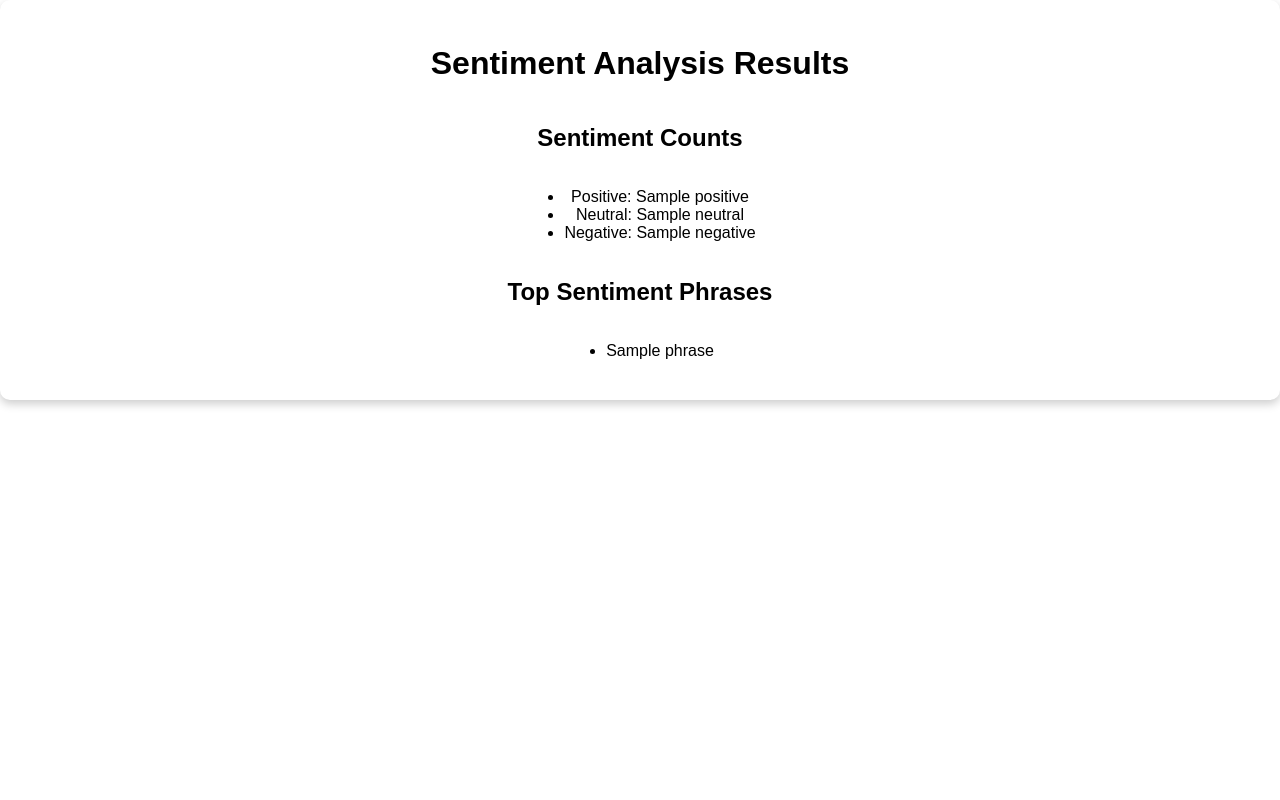
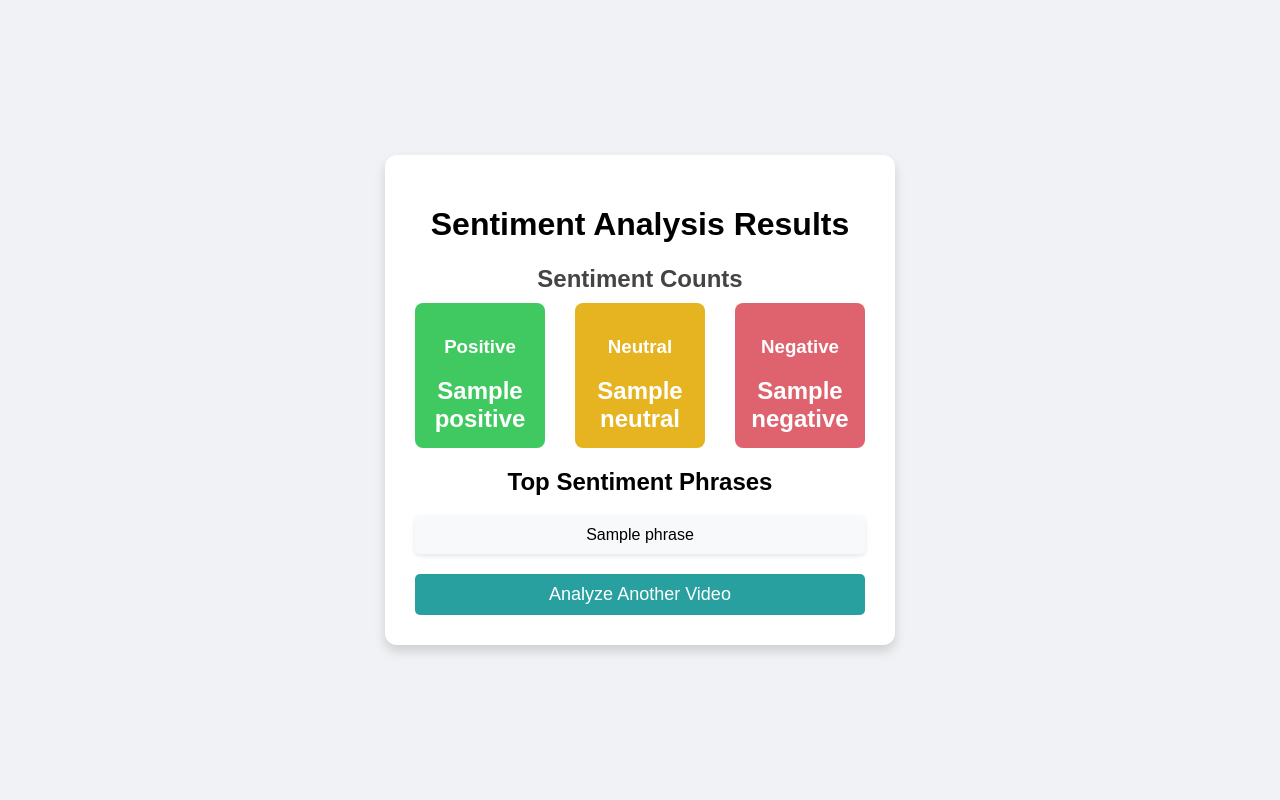
Before and after one commit to rupeshbug/youtube-sentiment-analysis, a Flask app: template templates/results.html in a window 1280 px wide. Run offline with Flask 3, Linux system fonts and the light colour scheme; the template is opened without the code that fills it: most values are stand-ins (such as "Sample title", 1, 10 or a date in 2020).

Commit message:
ui design completed

```diff
--- a/static/styles.css
+++ b/static/styles.css
@@ -1,16 +1,18 @@
+/* General Styles */
 body {
   font-family: Arial, sans-serif;
   margin: 0;
   padding: 0;
-  max-height: 100vh;
+  background-color: #f0f2f5;
 }
 
+/********* Home Page Styling *********/
+
 .home-container {
-  margin-top: 4rem;
   display: flex;
   justify-content: center;
   align-items: center;
-  min-height: 300px;
+  height: 100vh;
 }
 
 .card {
@@ -22,42 +24,105 @@ body {
   width: 350px;
 }
 
-.card > h1 {
-  color: #333;
-}
-
 input {
-  width: 100%;
+  width: 90%;
   padding: 10px;
   margin: 15px 0;
-  border: 1px solid #ccc;
   border-radius: 5px;
+  border: 1px solid #333;
 }
 
 button {
-  background-color: oklch(0.789 0.154 211.53);
+  background-color: #29a0a0;
   color: white;
   border: none;
-  padding: 10px;
+  padding: 12px;
   border-radius: 5px;
   cursor: pointer;
   width: 100%;
   font-size: 18px;
 }
 
-.home-form > label {
+/********* Results Page Styling *********/
+
+.results-wrapper {
+  display: flex;
+  justify-content: center;
+  align-items: center;
+  height: 100vh;
+}
+
+.results-card {
+  background: white;
+  padding: 30px;
+  border-radius: 12px;
+  box-shadow: 0px 6px 12px rgba(0, 0, 0, 0.15);
+  text-align: center;
+  width: 450px;
+}
+
+.sentiment-section h2 {
+  margin-bottom: 10px;
+  color: #444;
+}
+
+.sentiment-grid {
+  display: flex;
+  justify-content: space-between;
+}
+
+.sentiment-box {
+  padding: 15px;
+  border-radius: 8px;
+  width: 100px;
+  font-size: 16px;
+  font-weight: bold;
+  color: white;
+}
+
+.positive {
+  background-color: #40c960;
+}
+
+.neutral {
+  background-color: #e6b421;
+}
+
+.negative {
+  background-color: #df636f;
+}
+
+.sentiment-box p {
+  font-size: 24px;
+  margin: 5px 0 0;
+}
+
+/* Styling the phrases list */
+.phrases-section h2 {
+  margin-top: 20px;
+}
+
+.phrases-list {
+  list-style: none;
+  padding: 0;
+}
+
+.phrases-list li {
+  background: #f8f9fa;
+  padding: 10px;
+  margin: 5px 0;
+  border-radius: 5px;
+  box-shadow: 0px 2px 5px rgba(0, 0, 0, 0.1);
+}
+
+/* Home Button */
+.home-link {
+  display: block;
+  margin-top: 20px;
+  padding: 10px;
+  background-color: #29a0a0;
+  color: white;
+  text-decoration: none;
+  border-radius: 5px;
   font-size: 18px;
 }
-
-/******* Results Page ********/
-
-.results-container {
-  padding: 24px;
-  display: flex;
-  flex-direction: column;
-  justify-content: center;
-  align-items: center;
-  border-radius: 10px;
-  box-shadow: 0px 4px 10px rgba(0, 0, 0, 0.2);
-  text-align: center;
-}
--- a/templates/results.html
+++ b/templates/results.html
@@ -10,20 +10,39 @@
     />
   </head>
   <body>
-    <div class="results-container">
+    <div class="results-wrapper">
+      <div class="results-card">
         <h1>Sentiment Analysis Results</h1>
+
+        <div class="sentiment-section">
           <h2>Sentiment Counts</h2>
-      <ul class="results">
-        <li>Positive: {{ sentiment_counts['positive'] }}</li>
-        <li>Neutral: {{ sentiment_counts['neutral'] }}</li>
-        <li>Negative: {{ sentiment_counts['negative'] }}</li>
-      </ul>
+          <div class="sentiment-grid">
+            <div class="sentiment-box positive">
+              <h3>Positive</h3>
+              <p>{{ sentiment_counts['positive'] }}</p>
+            </div>
+            <div class="sentiment-box neutral">
+              <h3>Neutral</h3>
+              <p>{{ sentiment_counts['neutral'] }}</p>
+            </div>
+            <div class="sentiment-box negative">
+              <h3>Negative</h3>
+              <p>{{ sentiment_counts['negative'] }}</p>
+            </div>
+          </div>
+        </div>
+
+        <div class="phrases-section">
           <h2>Top Sentiment Phrases</h2>
-      <ul>
+          <ul class="phrases-list">
             {% for phrase in top_sentiment_phrases %}
             <li>{{ phrase }}</li>
             {% endfor %}
           </ul>
         </div>
+
+        <a href="/" class="home-link">Analyze Another Video</a>
+      </div>
+    </div>
   </body>
 </html>
```
Also changed, not shown: data/IyulDaKaeSQ_sentiment_analysis.json (+5 -5 lines). Lines whose indentation alone changed are shown as unchanged.
